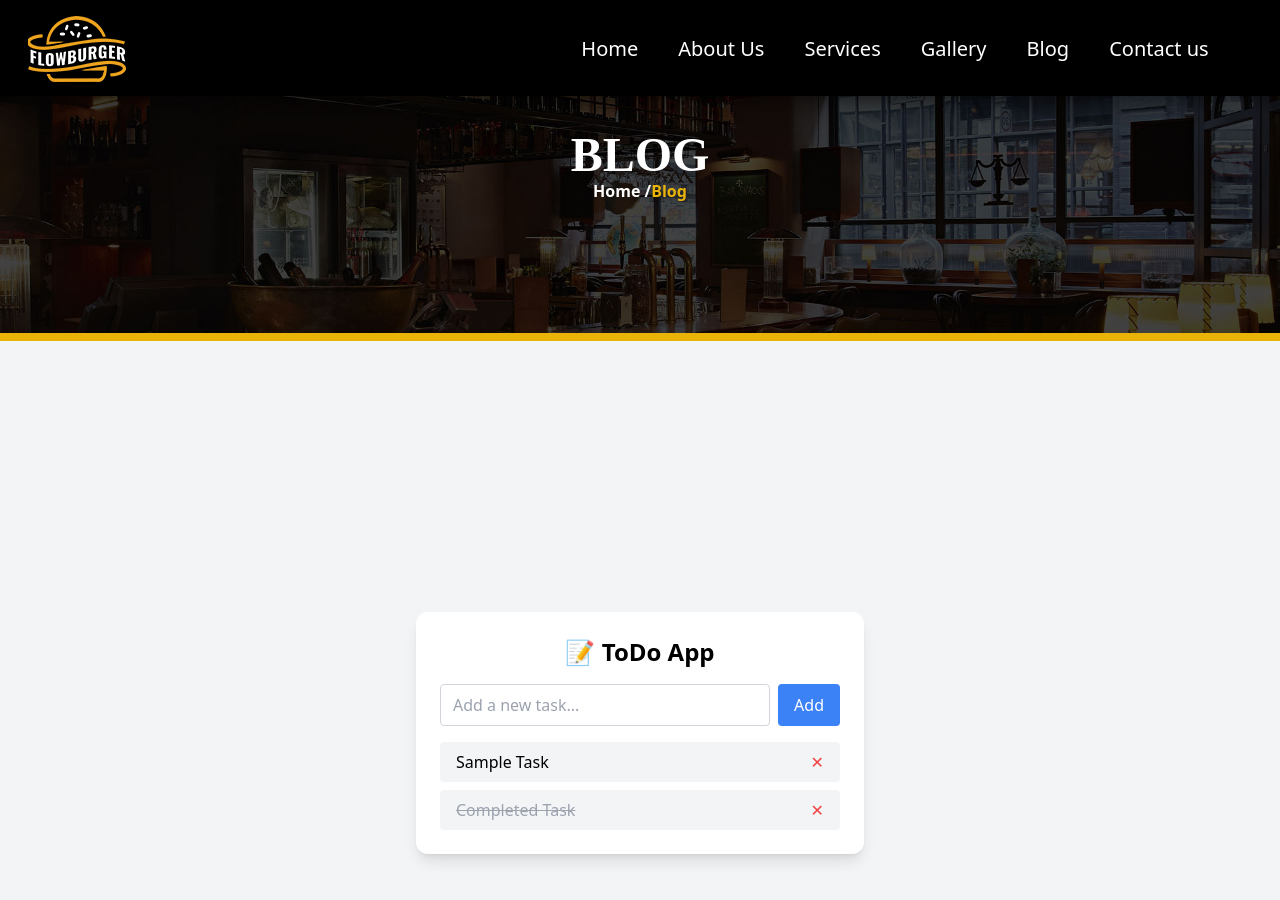
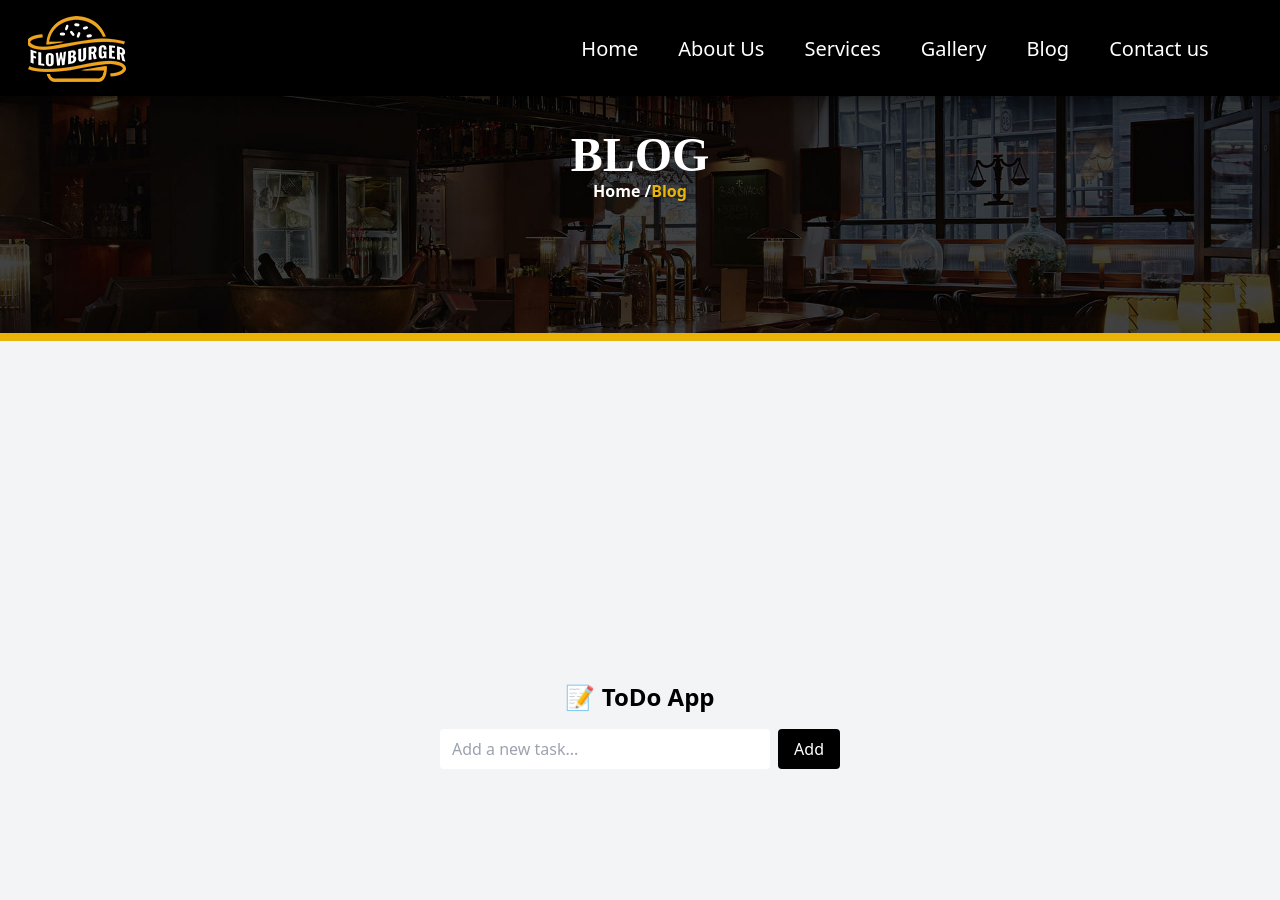
Before and after one commit to dheeraj-kashyap1838/flow-burger-web-clone, a React (Vite) app: page /Blog in a window 1280 px wide. Shown: the top 900 px of the page. Built offline with nearby package versions, Linux system fonts and the light colour scheme.

Commit message:
first commit

```diff
--- a/src/pages/Blog/Blog.jsx
+++ b/src/pages/Blog/Blog.jsx
@@ -1,42 +1,56 @@
-import React from 'react'
+import React, { useState } from 'react'
 import PageHead from '../../components/PageHead'
 
 
 
 const Blog = () => {
+
+  const [task, setTask] = useState([])
+  let [input, setInput] = useState('')
+
+
+  const text = (e) => {
+    setInput(e.target.value)
+    console.log(input)
+  }
+
+  function addTasks() {
+    if (input.trim() !== '') {
+      setTask([...task, input]);
+      setInput('')
+    }
+  }
+
+  function deleteTask(id){
+    task.filter(id, index)
+
+  }
+
   return (
     <>
-    <PageHead page_name={"Blog"}/>
+      <PageHead page_name={"Blog"} />
       <div className="min-h-screen bg-gray-100 flex items-center justify-center p-4">
-      <div className="bg-white shadow-lg rounded-xl p-6 w-full max-w-md">
+        <div className=" rounded-xl p-6 w-full max-w-md">
           <h1 className="text-2xl font-bold mb-4 text-center">📝 ToDo App</h1>
 
           {/* Input Area */}
           <div className="flex gap-2 mb-4">
-          <input
-            type="text"
-            className="flex-grow border border-gray-300 rounded px-3 py-2 focus:outline-none focus:ring focus:border-blue-400"
-            placeholder="Add a new task..."
-          />
-          <button className="bg-blue-500 text-white px-4 py-2 rounded hover:bg-blue-600">
+            <input type="text" value={input} onChange={text} className="flex-grow borde rounded px-3 py-2" placeholder="Add a new task..." />
+            <button className="bg-black text-white px-4 py-2 rounded" onClick={addTasks} >
               Add
             </button>
           </div>
 
-        {/* Todo List */}
-        <ul className="space-y-2">
-          <li className="flex justify-between items-center bg-gray-100 px-4 py-2 rounded">
-            <span className="cursor-pointer">Sample Task</span>
-            <button className="text-red-500 hover:text-red-700">✕</button>
-          </li>
-          <li className="flex justify-between items-center bg-gray-100 px-4 py-2 rounded">
-            <span className="line-through text-gray-400 cursor-pointer">
-              Completed Task
-            </span>
-            <button className="text-red-500 hover:text-red-700">✕</button>
-          </li>
-          {/* Add more list items as needed */}
-        </ul>
+          <div className='w-full bg'>
+            {task.map((elem, id) => {
+              return (
+                <div className='flex justify-between mx-7 bg-gray-500' key={id}>
+                  <li className='' >{elem}</li>
+                  <button className='border border-black bg-blue-500 px-5 py-2 ' onClick={deletetask(id)}> Delete</button>
+                </div>
+              )
+            })}
+          </div>
         </div>
       </div>
     </>
```
Lines whose indentation alone changed are shown as unchanged.
